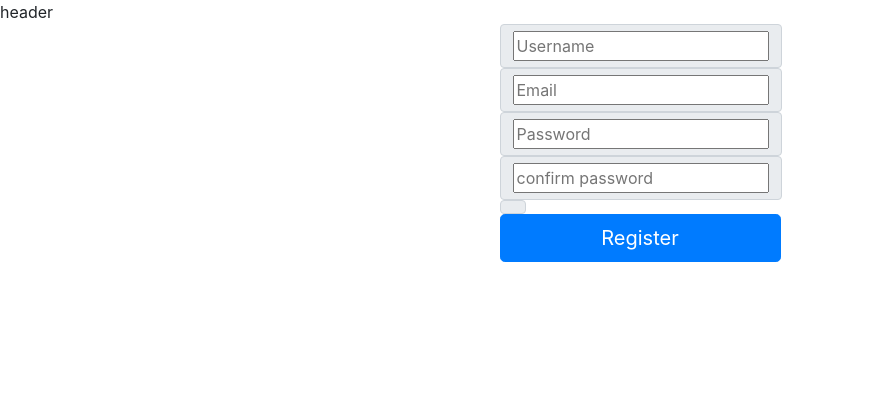
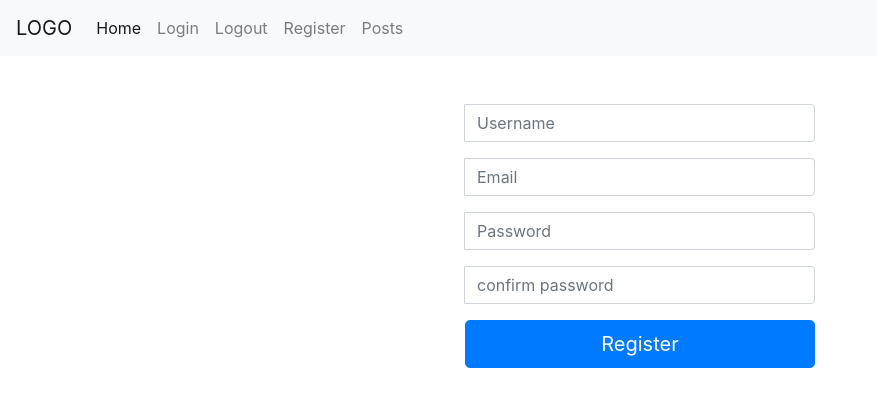
Before and after one commit to hoomaac/microblog, a Flask app: page /register in a window 1280 px wide. Shown: the top 407 px of the page, without its empty margins (0-877 px from the left). Run offline with Flask 2, Linux system fonts and the light colour scheme; parts of the project's set-up code (start-up, migrations or seed data) failed here and were passed over; some libraries are stand-ins or nearby versions.

Commit message:
Last edit + ui changed a bit

```diff
--- a/app.py
+++ b/app.py
@@ -1,6 +1,6 @@
 from flask import (Flask, g, render_template, flash, redirect, url_for)
 from flask_login import (LoginManager, login_user, logout_user,
-                         login_required)
+                         login_required, current_user)
 
 from flask_bcrypt import check_password_hash
 
@@ -35,7 +35,7 @@ def before_request():
     """ Connect to Database before each request"""
     g.db = models.DATABASE
     g.db.connect()
-
+    g.user = current_user
 
 @app.after_request
 
@@ -49,14 +49,20 @@ def after_request(response):
 def register():
     form = forms.RegisterForm()
     if form.validate_on_submit():
-        flash("You registered successfully", "success")
-        models.User.create_user(
-            username=form.username.data,
-            email=form.email.data,
-            password=form.password.data
-        )
+        try:
+            models.User.create_user(
+                username=form.username.data,
+                email=form.email.data,
+                password=form.password.data
+            )
+            flash("You registered successfully", "success")
 
-        return redirect(url_for('index'))
+
+        except ValueError:
+            flash("User already exists", "danger")
+
+        else:
+            return redirect(url_for('index'))
 
     return render_template('register.html', form=form)
 
@@ -93,9 +99,22 @@ def logout():
     return redirect(url_for('index'))
 
 
+@app.route('/new_post', methods=['GET', 'POST'])
+def post():
+    form = forms.PostForm()
+    if form.validate_on_submit():
+        models.Post.create(user=g.user_get_current_object(),
+                           content=form.content.data.strip())
+        flash("Message posted", "success")
+        return redirect(url_for('index'))
+
+
+    return render_template('post.html', form=form)
+
 
 
 if __name__ == '__main__':
+
     models.initialise()
 
 
--- a/forms.py
+++ b/forms.py
@@ -1,7 +1,7 @@
 from flask_wtf import Form
 
 from models import User
-from wtforms import StringField, PasswordField
+from wtforms import StringField, PasswordField, TextAreaField
 from wtforms.validators import (DataRequired, Regexp, ValidationError, Email,
                                 Length, EqualTo
                                 )
@@ -30,7 +30,9 @@ class RegisterForm(Form):
                 ", numbers, underscores only"
             ),
             name_exists
-        ])
+        ],
+
+    )
 
     email = StringField(
         'Email',
@@ -57,3 +59,8 @@ class RegisterForm(Form):
 class LoginForm(Form):
     email = StringField('Email', validators=[DataRequired(), Email()])
     password = PasswordField('Password', validators=[DataRequired()])
+
+
+
+class PostForm(Form):
+    content = TextAreaField("wazup?", validators=[DataRequired(), Length(max=200)])
--- a/models.py
+++ b/models.py
@@ -46,10 +46,7 @@ class User(UserMixin, Model):
 class Post(Model):
 
     timestamp = DateTimeField(default=datetime.datetime.now)
-    user = ForeignKeyField(
-        rel_model=User,
-        related_name='posts',
-    )
+    user = ForeignKeyField(User, related_name='posts')
 
     content = TextField()
 
--- a/templates/layout.html
+++ b/templates/layout.html
@@ -5,9 +5,15 @@
     <link rel="stylesheet" href="https://stackpath.bootstrapcdn.com/bootstrap/4.1.3/css/bootstrap.min.css"
           integrity="sha384-MCw98/SFnGE8fJT3GXwEOngsV7Zt27NXFoaoApmYm81iuXoPkFOJwJ8ERdknLPMO" crossorigin="anonymous">
 
-        <script src="https://code.jquery.com/jquery-3.3.1.slim.min.js" integrity="sha384-q8i/X+965DzO0rT7abK41JStQIAqVgRVzpbzo5smXKp4YfRvH+8abtTE1Pi6jizo" crossorigin="anonymous"></script>
-        <script src="https://cdnjs.cloudflare.com/ajax/libs/popper.js/1.14.3/umd/popper.min.js" integrity="sha384-ZMP7rVo3mIykV+2+9J3UJ46jBk0WLaUAdn689aCwoqbBJiSnjAK/l8WvCWPIPm49" crossorigin="anonymous"></script>
-        <script src="https://stackpath.bootstrapcdn.com/bootstrap/4.1.3/js/bootstrap.min.js" integrity="sha384-ChfqqxuZUCnJSK3+MXmPNIyE6ZbWh2IMqE241rYiqJxyMiZ6OW/JmZQ5stwEULTy" crossorigin="anonymous"></script>
+    <script src="https://code.jquery.com/jquery-3.3.1.slim.min.js"
+            integrity="sha384-q8i/X+965DzO0rT7abK41JStQIAqVgRVzpbzo5smXKp4YfRvH+8abtTE1Pi6jizo"
+            crossorigin="anonymous"></script>
+    <script src="https://cdnjs.cloudflare.com/ajax/libs/popper.js/1.14.3/umd/popper.min.js"
+            integrity="sha384-ZMP7rVo3mIykV+2+9J3UJ46jBk0WLaUAdn689aCwoqbBJiSnjAK/l8WvCWPIPm49"
+            crossorigin="anonymous"></script>
+    <script src="https://stackpath.bootstrapcdn.com/bootstrap/4.1.3/js/bootstrap.min.js"
+            integrity="sha384-ChfqqxuZUCnJSK3+MXmPNIyE6ZbWh2IMqE241rYiqJxyMiZ6OW/JmZQ5stwEULTy"
+            crossorigin="anonymous"></script>
 
 
 </head>
@@ -15,22 +21,66 @@
 
 <body>
 
-        <header>header</header>
+<header>
+
+    <nav class="navbar navbar-expand-lg navbar-light bg-light">
+        <a class="navbar-brand" href="#">LOGO</a>
+
+        <button class="navbar-toggler" type="button" data-toggle="collapse" data-target="#navbarNav"
+                aria-controls="navbarNav" aria-expanded="false" aria-label="Toggle navigation">
+            <span class="navbar-toggler-icon"></span>
+        </button>
+
+        <div class="collapse navbar-collapse" id="navbarNav">
+
+
+            <ul class="navbar-nav">
+                <li class="nav-item active">
+                    <a class="nav-link" href="{{ url_for('index') }}">Home <span class="sr-only">(current)</span></a>
+                </li>
+                <li class="nav-item">
+                    <a class="nav-link" href="{{ url_for('login') }}">Login</a>
+                </li>
+                <li class="nav-item">
+                    <a class="nav-link" href="{{ url_for('logout') }}">Logout</a>
+                </li>
+                <li class="nav-item">
+                    <a class="nav-link" href="{{ url_for('register') }}">Register</a>
+                </li>
+
+                <li class="nav-item">
+                    <a class="nav-link" href="{{ url_for('post') }}">Posts</a>
+                </li>
+            </ul>
+
+        </div>
+    </nav>
+
+
+</header>
+
+<br>
+<br>
 
 <div class="container">
-            <div class="row">
-                <div class="col-sm">
+
+    {% with messages = get_flashed_messages(with_categories=True) %}
+        {% if messages %}
+            {% for category, message in messages %}
+
+                <div class="alert alert-{{category}} alert-dismissible fade show" role="alert">
+                    <h5>{{ message }}</h5>
+                    <button type="button" class="close" data-dismiss="alert" aria-label="Close">
+                        <span aria-hidden="true">&times;</span>
+                  </button>
                 </div>
+            {% endfor %}
+        {% endif %}
+    {% endwith %}
 
-                <div class="col-">
+
+
     {% block content %} {% endblock %}
-                </div>
-
-                <div class="col-sm">
-
-                </div>
-
-            </div>
 
 </div>
 
--- a/templates/macros.html
+++ b/templates/macros.html
@@ -2,8 +2,8 @@
 
 
 {% macro render_field(field) %}
-    <div class="input-group-prepend">
-        <div class="input-group-text">
+    <div class="input-group mb-3">
+        <div class="input-group-prepend">
 
             {% if field.errors%}
                 {% for error in field.errors%}
@@ -11,9 +11,10 @@
                 {% endfor %}
             {% endif %}
 
+            <!--<span class="input-group-text " id="basic-addon1">{{ field.label.text }}</span>-->
 
-            {{field(placeholder=field.label.text)}}
         </div>
+        {{ field(class_='form-control', placeholder=field.label.text) }}
     </div>
 
 {% endmacro %}
--- a/templates/register.html
+++ b/templates/register.html
@@ -1,14 +1,21 @@
-
 {% from 'macros.html' import render_field %}
 {% extends "layout.html" %}
 
 {% block content %}
 
+
+<div class="row justify-content-md-center align-items-center">
+    <div class="col-4">
+    </div>
+
+    <div class="col-4">
+
+
         <form method="POST" action="">
 
             {{form.hidden_tag()}}
 
-    {% for field in form %}
+            {% for field in form if field.widget.input_type != 'hidden' %}
 
             {{render_field(field) }}
 
@@ -17,4 +24,14 @@
             <button type="submit" class="btn btn-primary btn-lg btn-block">Register</button>
         </form>
 
+
+    </div>
+
+    <div class="col-4">
+
+    </div>
+
+</div>
+
+
 {% endblock %}
```
Also changed, not shown: templates/login.html (+30 -7 lines), templates/post.html (added, +40 -0 lines). Lines whose indentation alone changed are shown as unchanged.
